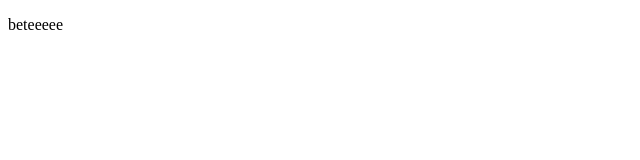
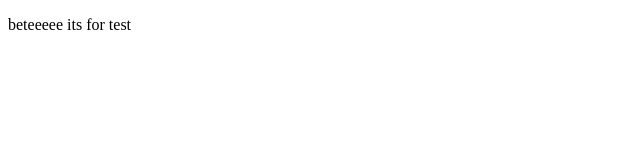
Before and after one commit to nayanmahata01-tech/temp, a plain HTML site: page index.html in a window 1280 px wide. Shown: the full height of the page, 0-640 px from the left. Drawn offline with Linux system fonts and the light colour scheme.

Commit message:
its for test

```diff
--- a/index.html
+++ b/index.html
@@ -6,6 +6,6 @@
     <title>Document</title>
 </head>
 <body>
-    <p>beteeeee</p>
+    <p>beteeeee its for test </p>
 </body>
 </html>
```
